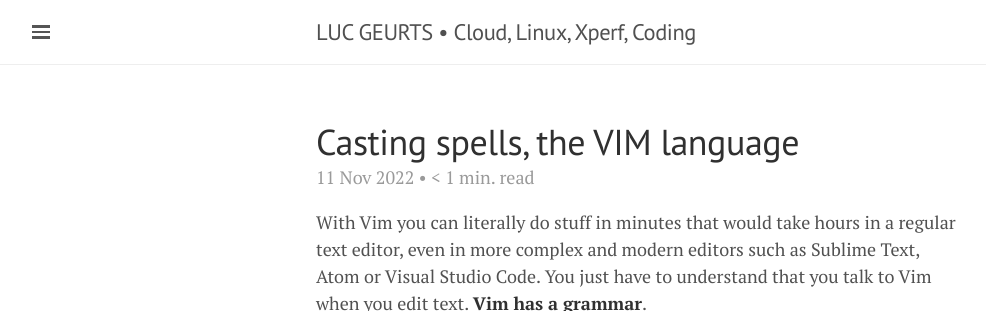
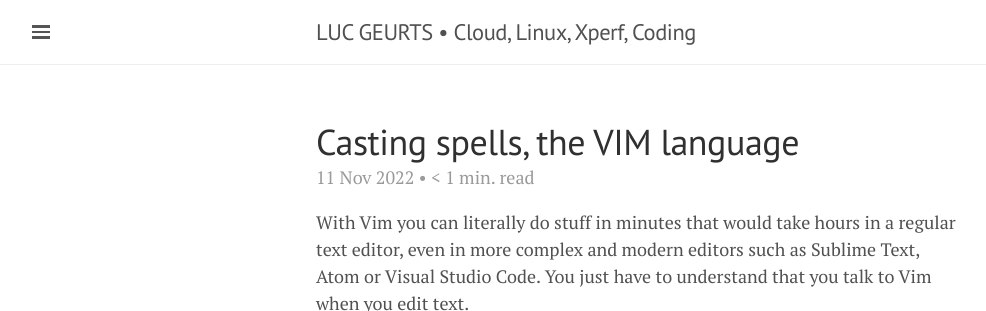
Before and after one commit to lgeurts/lgeurts.github.io, a Jekyll site: the page built from _posts/2022-11-11-mastering-the-vim-language.md, in a window 1280 px wide, cut to the strip 0-311 px from the top of the page. Shown: the whole strip, without its empty margins (0-986 px from the left). Built offline with Jekyll 4.4.1, drawn with Linux system fonts in a browser that asks for light colours; nearby versions of some CDN libraries; comment, search, counter and statistics services are not loaded.

Commit message:
Update 2022-11-11-mastering-the-vim-language.md

```diff
--- a/_posts/2022-11-11-mastering-the-vim-language.md
+++ b/_posts/2022-11-11-mastering-the-vim-language.md
@@ -7,6 +7,6 @@ category: Open Source
 tags: [ Linux Tutorials ]
 ---
 
-With Vim you can literally do stuff in minutes that would take hours in a regular text editor, even in more complex and modern editors such as Sublime Text, Atom or Visual Studio Code. You just have to understand that you talk to Vim when you edit text. **Vim has a grammar**.
+With Vim you can literally do stuff in minutes that would take hours in a regular text editor, even in more complex and modern editors such as Sublime Text, Atom or Visual Studio Code. You just have to understand that you talk to Vim when you edit text.
 
 [![Watch the video](https://img.youtube.com/vi/wlR5gYd6um0/maxresdefault.jpg)](https://youtu.be/wlR5gYd6um0)
```
